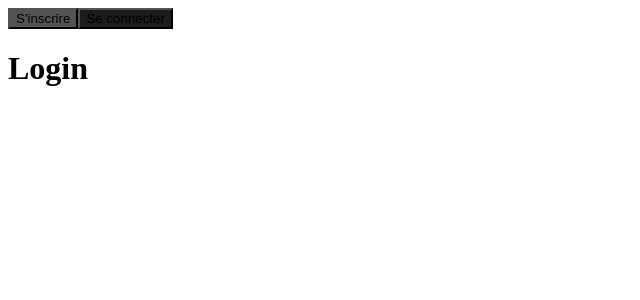
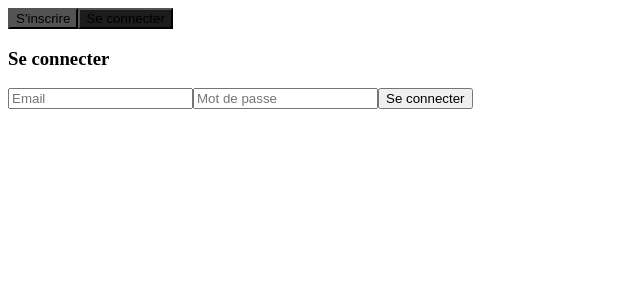
Before and after one commit to Jokizi/life-stories, a React (Create React App) app in the folder life-stories/: page / in a window 1280 px wide. Both pictures are taken after a click on the button "Se connecter". Shown: the top 300 px of the page, without its empty margins (0-640 px from the left). Built offline with nearby package versions, Linux system fonts and the light colour scheme; no server answers.

Commit message:
login-ok

```diff
--- a/life-stories/src/components/Login.js
+++ b/life-stories/src/components/Login.js
@@ -1,10 +1,35 @@
-import React from "react";
+import { signInWithEmailAndPassword } from "firebase/auth";
+import React, { useRef, useState } from "react";
+import { auth } from "../utils/firebase.config";
 
 const Login = () => {
+  const loginEmail = useRef();
+  const loginPassword = useRef();
+  const [error, setError] = useState(false);
+
+  const handleLogin = async (e) => {
+    e.preventDefault();
+
+    try {
+      const user = await signInWithEmailAndPassword(auth, loginEmail.current.value, loginPassword.current.value);
+    } catch (error) {
+      setError(true);
+    }
+  };
+
   return (
-    <div>
-      <h1>Login</h1>
+    <div className="login-container">
+      <div className="login">
+        <h3>Se connecter</h3>
+        <form className="form-login" onSubmit={(e) => handleLogin(e)}>
+          <input type="email" placeholder="Email" required ref={loginEmail} />
+          <input type="password" placeholder="Mot de passe" required ref={loginPassword} />
+          <input type="submit" value="Se connecter" />
+          <span>{error && "votre e-mail ou votre mot de passe n'est pas correct"}</span>
+        </form>
+      </div>
     </div>
   );
 };
+
 export default Login;
```
